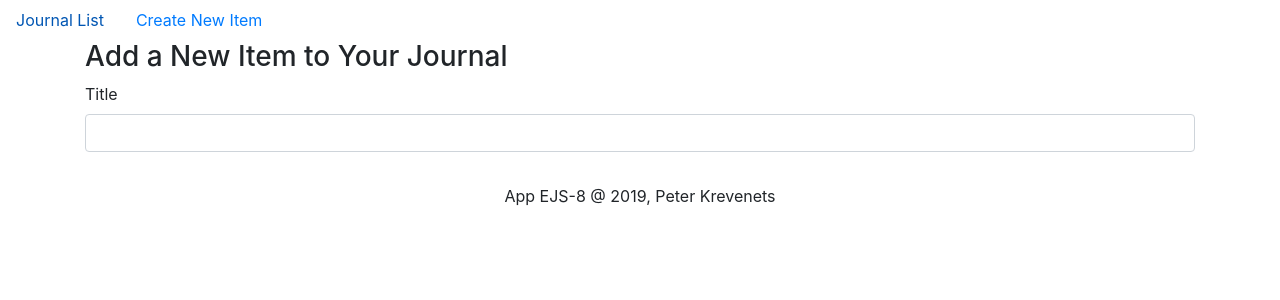
After one commit to GuRuGuMaWaRu/Learning_projects, a Node server app: template app_ejs_8/views/create-item-page.ejs in a window 1280 px wide. The commit adds this page. Shown: the top 300 px of the page. Run offline with Node 20, Linux system fonts and the light colour scheme; the template is opened without the code that fills it, so the values that code supplies are empty; some libraries are stand-ins or nearby versions.

Commit message:
Add Create New Item page

```diff
--- /dev/null
+++ b/app_ejs_8/views/create-item-page.ejs
@@ -0,0 +1,12 @@
+<%- include('./partials/header.ejs') -%>
+
+<h3>Add a New Item to Your Journal</h3>
+
+<form action="/item/create" method="POST">
+  <div class="form-group">
+    <label>Title</label>
+    <input class="form-control" type="text" name="title">
+  </div>
+</form>
+
+<%- include('./partials/footer.ejs') -%>
--- a/app_ejs_8/views/partials/header.ejs
+++ b/app_ejs_8/views/partials/header.ejs
@@ -11,15 +11,15 @@
       integrity="sha384-ggOyR0iXCbMQv3Xipma34MD+dH/1fQ784/j6cY/iJTQUOhcWr7x9JvoRxT2MZw1T"
       crossorigin="anonymous"
     />
-    <link rel="stylesheet" href="./styles.css" />
+    <link rel="stylesheet" href="/styles.css" />
   </head>
   <body>
     <ul class="nav navigation">
       <li class="nav-item">
-        <a class="nav-link" href="#">Journal List</a>
+        <a class="nav-link" href="/">Journal List</a>
       </li>
       <li class="nav-item">
-        <a class="nav-link" href="#">Create New Item</a>
+        <a class="nav-link" href="/item/create">Create New Item</a>
       </li>
     </ul>
     <div class="container main">
```
